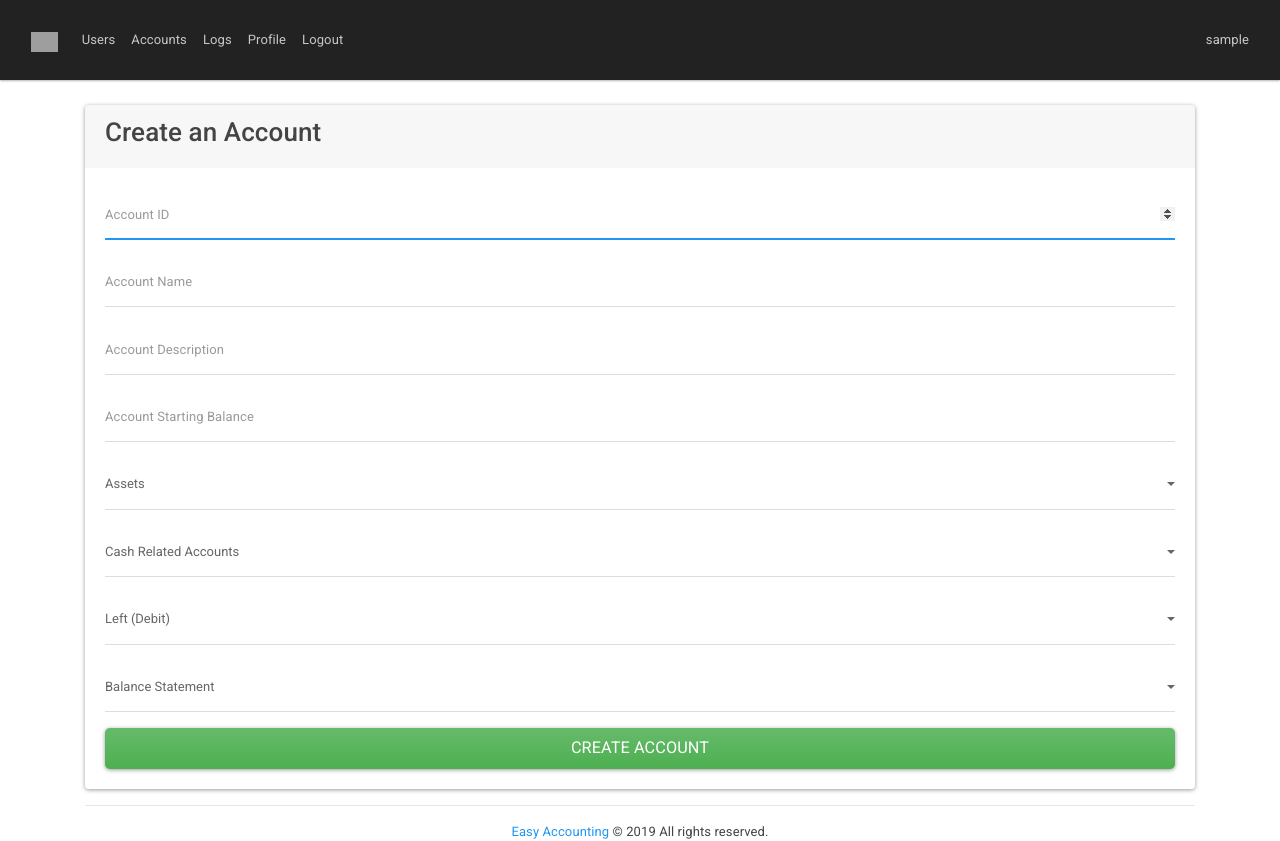
After one commit to Satelliting/EasyAccounting, a CodeIgniter app: page /ci/index.php/accounts/create in a window 1280 px wide. The commit adds this page. Run offline with CodeIgniter, Linux system fonts and the light colour scheme; the visitor is signed in with stand-in values (Sample User, id 1); grey boxes are pictures that could not be loaded.

Commit message:
Account create/edit/delete works. No form validation.

```diff
--- a/application/controllers/Accounts.php
+++ b/application/controllers/Accounts.php
@@ -25,6 +25,29 @@ defined('BASEPATH') OR exit('No direct script access allowed');
 		}
 
 
+		# Create Account Info Function
+		public function create(){
+			$data['title'] = "Accounts | Create Account";
+			$data['userData'] = $this->session->userdata();
+
+			if (!empty($this->input->post())){
+				var_dump($_POST);
+				$createCheck = $this->account_model->createAccount($_POST);
+				if ($createCheck){
+					$this->session->set_flashdata('success', 'You have successfully created an account.');
+					redirect('accounts');
+				}
+				else {
+					$this->session->set_flashdata('danger', 'Something internally happened. Please try again.');
+					$this->load->template('accounts/create', $data);
+				}
+			}
+			else {
+				$this->load->template('accounts/create', $data);
+			}
+		}
+
+
 		# Account Edit Function
 		public function edit($accountID){
 			$getSQL = "SELECT * FROM accounts WHERE accountID = '{$accountID}'";
@@ -44,6 +67,46 @@ defined('BASEPATH') OR exit('No direct script access allowed');
 			if (empty($_POST)){
 				$this->load->template('accounts/edit', $data);
 			}
+			# Delete Account Form Submitted
+			elseif (array_key_exists('delete', $_POST) && $_POST['delete'] == 'Y'){
+				$deletedAccountID = $data['accountData']['accountID'];
+				$deleteCheck = $this->account_model->accountDelete($deletedAccountID);
+				if ($deleteCheck){
+					$logInfo = array(
+						'userID'        => $data['userData']['userID'],
+						'logBeforeInfo' => json_encode($data['accountData']),
+						'logAfterInfo'  => '',
+					);
+					$this->log_model->eventCreate($logInfo);
+
+					$this->session->set_flashdata('success', 'You have successfully delete the account: #'.$deletedAccountID.'.');
+					redirect('accounts');
+				}
+				else {
+					$this->session->set_flashdata('danger', 'Internal error. Please try again.');
+					$this->load->template('admin/edit', $data);
+				}
+			}
+			# Edit Account Form Submitted
+			else{
+				$_POST['accountID'] = $data['accountData']['accountID'];
+
+				$accountChange = $this->account_model->accountEdit($_POST);
+				if (!$accountChange){
+					$this->session->set_flashdata('danger', 'Something strange happened. Please try again.');
+					redirect('accounts');
+				}
+				else {
+					$logInfo = array(
+						'userID'        => $data['userData']['userID'],
+						'logBeforeInfo' => json_encode($data['accountData']),
+						'logAfterInfo'  => json_encode($_POST),
+					);
+					$this->log_model->eventCreate($logInfo);
+					$this->session->set_flashdata('success', 'You have successfully updated Account: #'.$data['accountData']['accountID']);
+					redirect('accounts');
+				}
+			}
 		}
 
 
--- a/application/models/Account_model.php
+++ b/application/models/Account_model.php
@@ -21,20 +21,38 @@ defined('BASEPATH') OR exit('No direct script access allowed');
 		}
 
 
-		# Change Edited Account's Info Model (WIP)
-		#public function changeAccountInfo($accountInfo){
-		#	$accountCheck = $this->account_model->accountVerifyID($accountInfo['accountID']);
-		#	if (!$accountCheck){
-		#		return false;
-		#	}
-		#	$accountChange = $this->account_model->accountEdit($accountInfo, true);
-		#	return $accountChange;
-		#}
+		# Create Account Model
+		public function createAccount($accountInfo){
+			switch ($accountInfo['accountSide']) {
+				case 'L':
+					$accountInfo['accountDebit']  = $accountInfo['accountBalance'];
+					$accountInfo['accountCredit'] = 0;
+					break;
+
+				default:
+					$accountInfo['accountDebit']  = 0;
+					$accountInfo['accountCredit'] = $accountInfo['accountBalance'];
+					break;
+			}
+			if ($this->db->insert('accounts', $accountInfo)){
+				return true;
+			}
+			return false;
+		}
+
+
+		# Change Edited Account's Info Model
+		public function accountEdit($accountInfo){
+			$this->db->where('accountID', $accountInfo['accountID']);
+			$this->db->update('accounts', $accountInfo);
+
+			return true;
+		}
 
 
 
 		# Delete Account Model
-		public function deleteAccount($accountID){
+		public function accountDelete($accountID){
 			$dbCheck = $this->db->delete('accounts', array('accountID' => $accountID));
 			if($dbCheck){
 				return true;
--- a/application/models/Log_model.php
+++ b/application/models/Log_model.php
@@ -15,4 +15,15 @@ defined('BASEPATH') OR exit('No direct script access allowed');
 		}
 
 
+		# Create Event Log Function
+		public function eventCreate($logInfo){
+			if($this->db->insert('logs_events', $logInfo)){
+				return true;
+			}
+			else {
+				return false;
+			}
+		}
+
+
 	}
--- a/application/models/User_model.php
+++ b/application/models/User_model.php
@@ -41,7 +41,7 @@ defined('BASEPATH') OR exit('No direct script access allowed');
 			}
 			# Need to add form validation
 			$this->db->where('userID', $userInfo['userID']);
-			var_dump($this->db->update('users', $userInfo));
+			$this->db->update('users', $userInfo);
 
 			return true;
 		}
--- /dev/null
+++ b/application/views/accounts/create.php
@@ -0,0 +1,56 @@
+<?php
+defined('BASEPATH') OR exit('No direct script access allowed');
+?>
+		<div class="container">
+<?=validation_errors();?>
+			<div class="card">
+				<div class="card-header">
+					<h2>Create an Account</h2>
+				</div>
+				<div class="card-body">
+					<?=form_open(current_url());?>
+						<fieldset>
+							<div class="form-group">
+								<input class="form-control" placeholder="Account ID" name="accountID" type="number" min="0" step="1" required autofocus />
+							</div>
+							<div class="form-group">
+								<input class="form-control" placeholder="Account Name" name="accountName" type="text" required />
+							</div>
+							<div class="form-group">
+								<input class="form-control" placeholder="Account Description" name="accountDescription" type="text" required />
+							</div>
+							<div class="form-group">
+								<input class="form-control" placeholder="Account Starting Balance" name="accountBalance" type="number" min="0" step="1" required />
+							</div>
+							<div class="form-group">
+								<select class="form-control" name="accountCategory">
+									<option>Assets</option>
+									<option>Liabilities</option>
+								</select>
+							</div>
+							<div class="form-group">
+								<select class="form-control" name="accountCategorySub">
+									<option>Cash Related Accounts</option>
+									<option>Assets</option>
+									<option>Assets</option>
+									<option>Assets</option>
+								</select>
+							</div>
+							<div class="form-group">
+								<select class="form-control" name="accountSide">
+									<option value='L'>Left (Debit)</option>
+									<option value='R'>Right (Credit)</option>
+								</select>
+							</div>
+							<div class="form-group">
+								<select class="form-control" name="accountStatement">
+									<option value='BS'>Balance Statement</option>
+									<option value='IS'>Income Statement</option>
+								</select>
+							</div>
+							<input class="btn btn-lg btn-success btn-block" type="submit" value="Create Account" />
+						</fieldset>
+					</form>
+				</div>
+			</div>
+		</div>
--- a/application/views/accounts/home.php
+++ b/application/views/accounts/home.php
@@ -68,5 +68,7 @@ defined('BASEPATH') OR exit('No direct script access allowed');
 ?>
 					</tbody>
 				</table>
+				<br /><br />
+				<a class="btn btn-success btn-block" href="<?=site_url("accounts/create");?>">Create Account</a>
 			</div>
 		</div>
```
Also changed, not shown: application/views/accounts/edit.php (+1 -16 lines).
